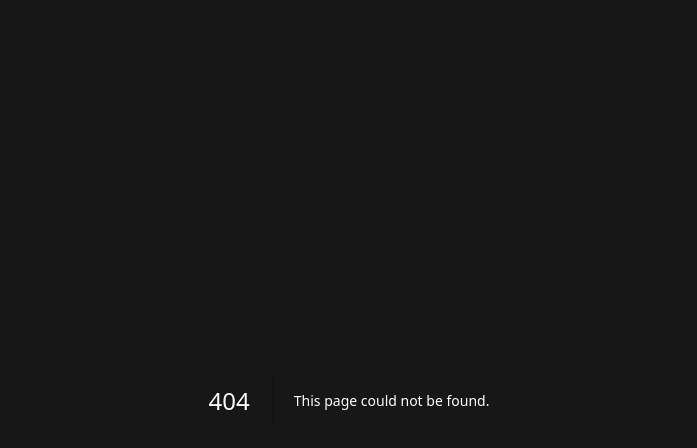
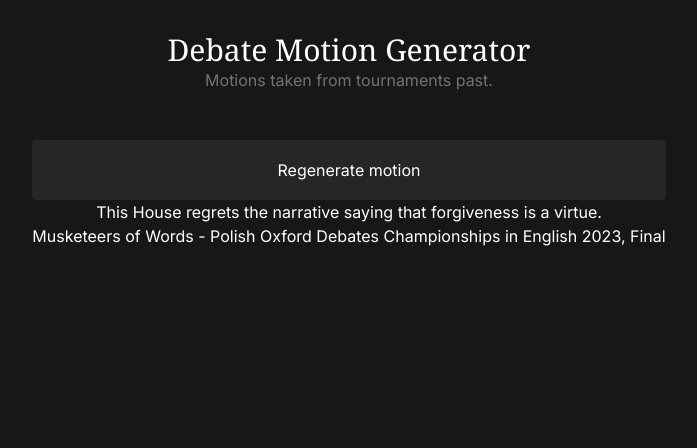
Before and after one commit to debatecore/debate-tools, a Next.js app: page /debate-motion-generator in a window 1280 px wide. Before the commit this address had no page. Shown: the top 448 px of the page, without its empty margins (291-988 px from the left). Built offline with nearby package versions, Linux system fonts and the light colour scheme.

Commit message:
basic motion generation

```diff
--- /dev/null
+++ b/src/app/debate-motion-generator/page.tsx
@@ -0,0 +1,21 @@
+"use client";
+import { MotionGeneratorButton } from "@/components/MotionGenerator";
+import { useLang } from "@/lib/useLang";
+
+export default function debateMotionGenerator() {
+    return (
+    <div className="flex flex-col min-h-screen">
+        <h1 className="text-3xl mt-8 text-center font-serif">
+          {useLang("debateMotionGenerator")}
+        </h1>
+        <p className="mb-8 text-center text-neutral-500">
+          {useLang("debateMotionGeneratorFlavortext")}
+        </p>
+        <div className="flex flex-col md:flex-row justify-center flex-wrap items-center gap-2 mt-4">
+          <MotionGeneratorButton
+            text={useLang("debateMotionGeneratorRegenerate")}
+          />
+        </div>
+    </div>
+    );
+  }
--- a/src/app/page.tsx
+++ b/src/app/page.tsx
@@ -36,7 +36,6 @@ export default function Home() {
             {
               href: "/debate-motion-generator",
               text: useLang("debateMotionGenerator"),
-              disabled: true,
               icon: IconFileText,
             },
             {
--- /dev/null
+++ b/src/components/MotionGenerator.tsx
@@ -0,0 +1,41 @@
+"use client";
+
+import { iconprops } from "@/types/iconprops";
+import { motion } from "@/types/motion";
+import motions from "@/data/motion.json";
+import { useState } from "react";
+
+type debateMotionGeneratorButtonType = {
+  text: string;
+  icon?: (props: iconprops) => JSX.Element;
+}
+export type { debateMotionGeneratorButtonType }
+
+const MotionGeneratorButton = (props: debateMotionGeneratorButtonType) => {
+  const [motion, setMotion] = useState(() => generateMotion());
+
+  function generateMotion(): motion {
+    const motionsCount = motions.length;
+    //TO-DO: add option to generate only motions in a chosen language
+    const randomMotion : motion = motions[Math.round(Math.random() * motionsCount)];
+    return randomMotion;
+  };
+
+  return (
+    <div className="flex flex-col min-h-screen">
+      <button
+        onClick={() => setMotion(() => generateMotion())}
+        className="relative p-4 px-24 min-w-[300px] rounded border-2 border-neutral-800 bg-neutral-800 hover:border-neutral-700 overflow-hidden active:border-neutral-500"
+      >
+        <span className="z-20 relative">{props.text}</span>
+      </button>
+      <section className="text-center">
+        <p>{motion.motion}</p>
+        <p>{motion.adinfo}</p>
+        <p>{motion.source}</p>
+      </section>
+    </div>
+  );
+};
+
+export { MotionGeneratorButton }
--- /dev/null
+++ b/src/types/motion.ts
@@ -0,0 +1,10 @@
+import { language } from "./language"
+
+type motion = {
+    lang: string;
+    motion: string;
+    adinfo: string;
+    source: string;
+}
+
+export type { motion }
```
